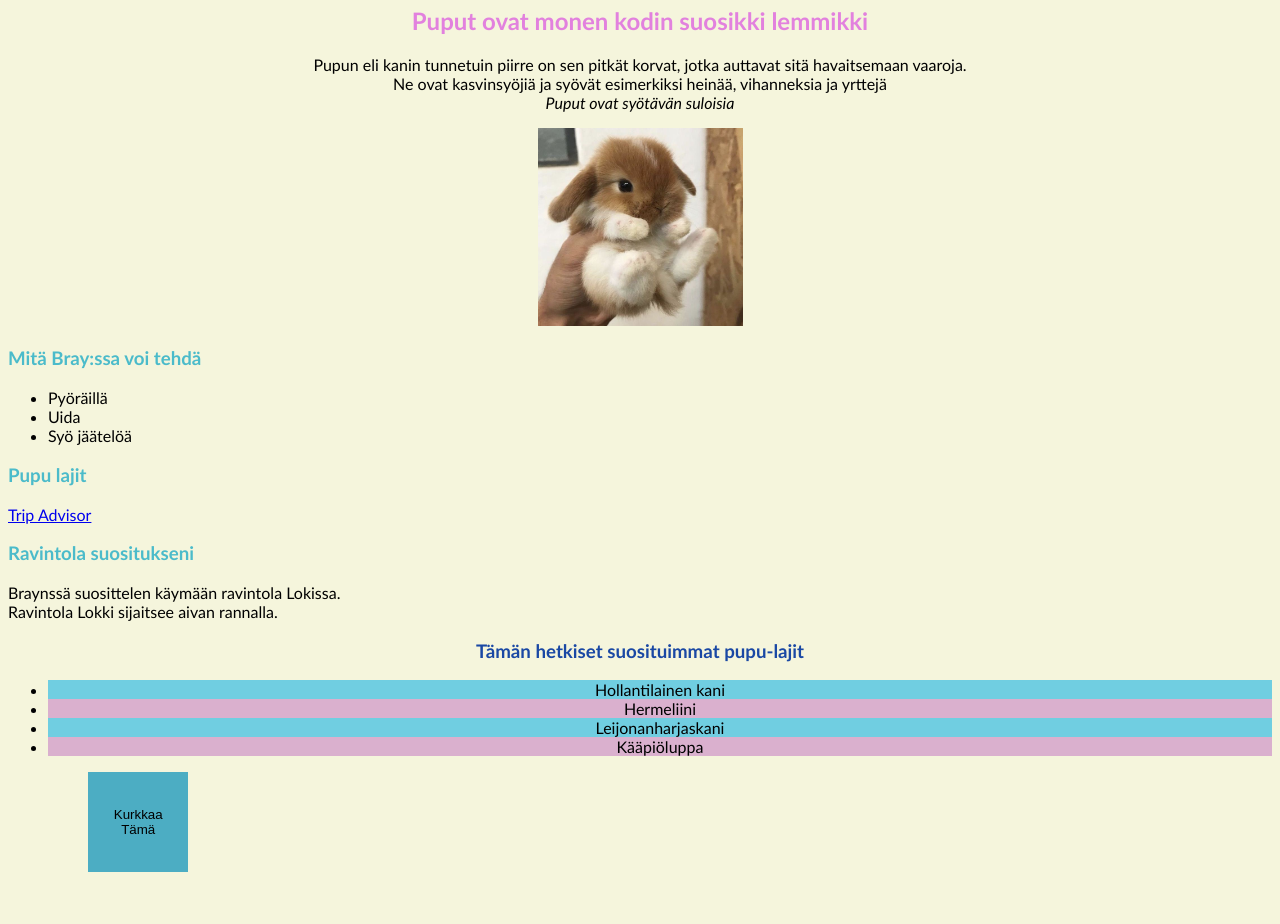
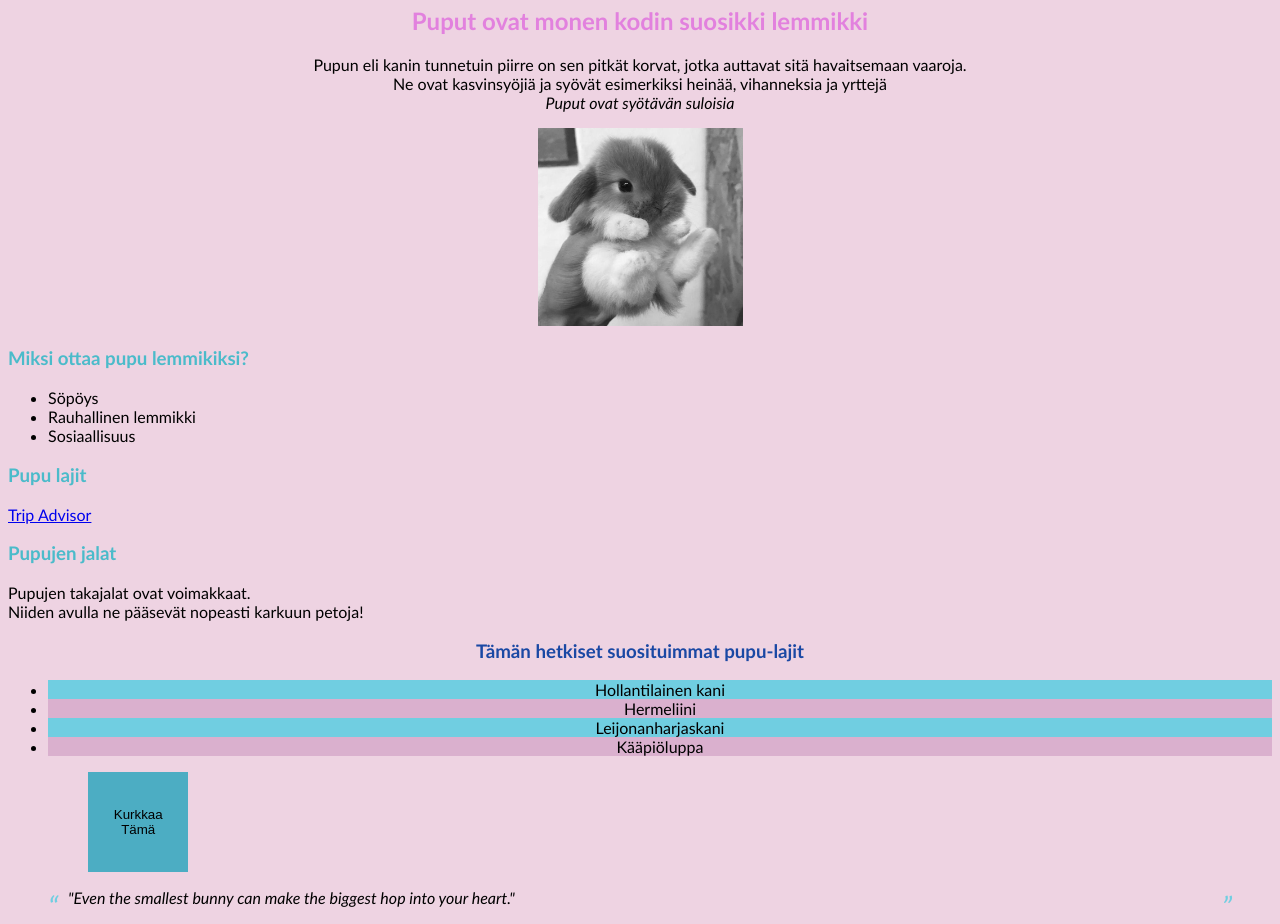
Before and after one commit to OonaSofia/Websovellukset, a plain HTML site: page WS03_CSS/index.html in a window 1280 px wide. Shown: the part 76-1000 px from the top of the page. Before the commit the page ends 956 px from the top, so only its background shows below. Drawn offline with Linux system fonts and the light colour scheme.

Commit message:
WS03 changes kommit

```diff
--- a/WS03_CSS/index.html
+++ b/WS03_CSS/index.html
@@ -27,21 +27,21 @@
     <div class="imagine-container">
       <img src="./imagines-WS03_CSS/pupu.JPG" alt="pupu" width="205" />
     </div>
-    <h3>Mitä Bray:ssa voi tehdä</h3>
+    <h3>Miksi ottaa pupu lemmikiksi?</h3>
     <ul>
-      <li>Pyöräillä</li>
-      <li>Uida</li>
-      <li>Syö jäätelöä</li>
+      <li>Söpöys</li>
+      <li>Rauhallinen lemmikki</li>
+      <li>Sosiaallisuus</li>
     </ul>
     <h3>Pupu lajit</h3>
     <a
       href="https://www.tripadvisor.com/Restaurants-g212098-Bray_County_Wicklow.html"
       >Trip Advisor</a
     >
-    <h3>Ravintola suositukseni</h3>
+    <h3>Pupujen jalat</h3>
     <p>
-      Braynssä suosittelen käymään ravintola Lokissa.<br />Ravintola Lokki
-      sijaitsee aivan rannalla.
+      Pupujen takajalat ovat voimakkaat.<br />
+      Niiden avulla ne pääsevät nopeasti karkuun petoja!
     </p>
     <h3 id="pupu-lajit">Tämän hetkiset suosituimmat pupu-lajit</h3>
     <form>
@@ -53,5 +53,8 @@
       </ul>
     </form>
     <button class="transition-button">Kurkkaa Tämä</button>
+    <blockquote class="sanasto">
+      "Even the smallest bunny can make the biggest hop into your heart."
+    </blockquote>
   </body>
 </html>
--- a/WS03_CSS/styles.css
+++ b/WS03_CSS/styles.css
@@ -6,7 +6,7 @@ h3 {
   color: rgb(26, 72, 164);
 }
 body {
-  background-color: beige;
+  background-color: rgb(238, 211, 226);
 }
 h1 {
   background-color: #cbe1e4;
@@ -22,15 +22,6 @@ h2 {
 }
 .imagine-container {
   text-align: center;
-}
-.box {
-  border-style: solid;
-  border-width: 1px;
-  display: block;
-  width: 100px;
-  height: 100px;
-  background-color: #8686c5;
-  transition: width 2s, height 2s, background-color 2s, rotate 2s;
 }
 .transition-button {
   background-color: #3e9ca9;
@@ -68,3 +59,31 @@ h2 {
 }
 .pupu-lista{text-align: center;
 }
+.imagine-container {
+  filter: grayscale(100%);
+  transition: filter 0.2s ease;
+}
+.imagine-container:hover {
+  filter: grayscale(0%);
+}
+.sanasto {
+  position: relative;
+  padding-left: 20px;
+  font-style: italic;
+}
+.sanasto::before {
+  content:'“';
+  font-size: 30px;
+  position: absolute;
+  left: 0;
+  top: 0;
+  color: rgb(112, 206, 225);
+}
+.sanasto::after {
+  content:'”';
+  font-size: 30px;
+  position: absolute;
+  right: 0;
+  top: 0;
+  color: rgb(112, 206, 225);
+}
```
